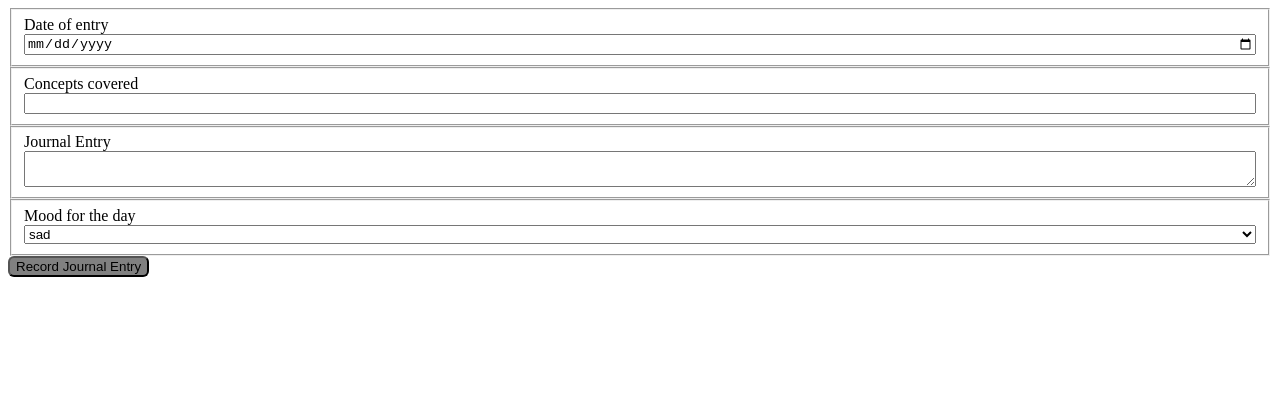
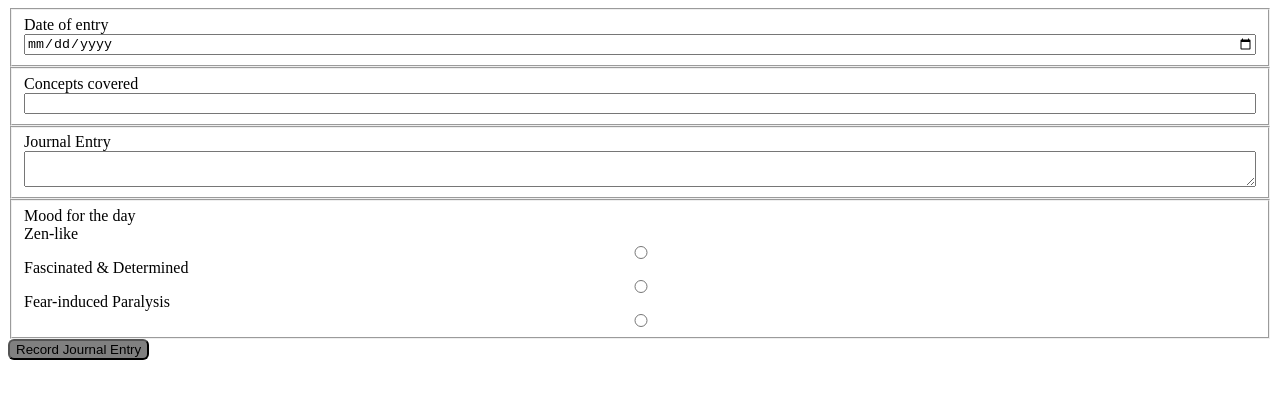
Before and after one commit to Scott47/Daily-Journal, a plain HTML site: page src/index.html in a window 1280 px wide. Drawn offline with Linux system fonts and the light colour scheme; no server answers.

Commit message:
added html structure for radio buttons in mood section

```diff
--- a/src/index.html
+++ b/src/index.html
@@ -28,15 +28,20 @@
 
         <fieldset class="container">
             <label for="dailyMood">Mood for the day</label>
-                <select id= "mood" name="mood">
-                    <option value="sad">sad</option>
-                    <option value="happy">happy</option>
-                    <option value="frustrated">frustrated</option>
-                    <option value="anxious">anxious</option>
-                    <option value="relaxed">relaxed</option>
-                    <option value="excited">excited</option>
-                    <option value="determined">determined</option>
-                </select>
+
+                    <label for="zenlike">Zen-like</label>
+                    <input type="radio" id="zenlike"
+                    name="mood" value="email">
+
+                   <label for="fascinated">Fascinated & Determined</label>
+                   <input type="radio" id="fascinated"
+                    name="mood" value="phone">
+
+                   <label for="paralysis">Fear-induced Paralysis</label>
+                   <input type="radio" id="paralysis"
+                    name="mood" value="mail">
+
+
         </fieldset>
 
         <button type="submit" id="record-entry">Record Journal Entry</button>
```
Also changed, not shown: scripts/journal.js (deleted, +0 -27 lines).
